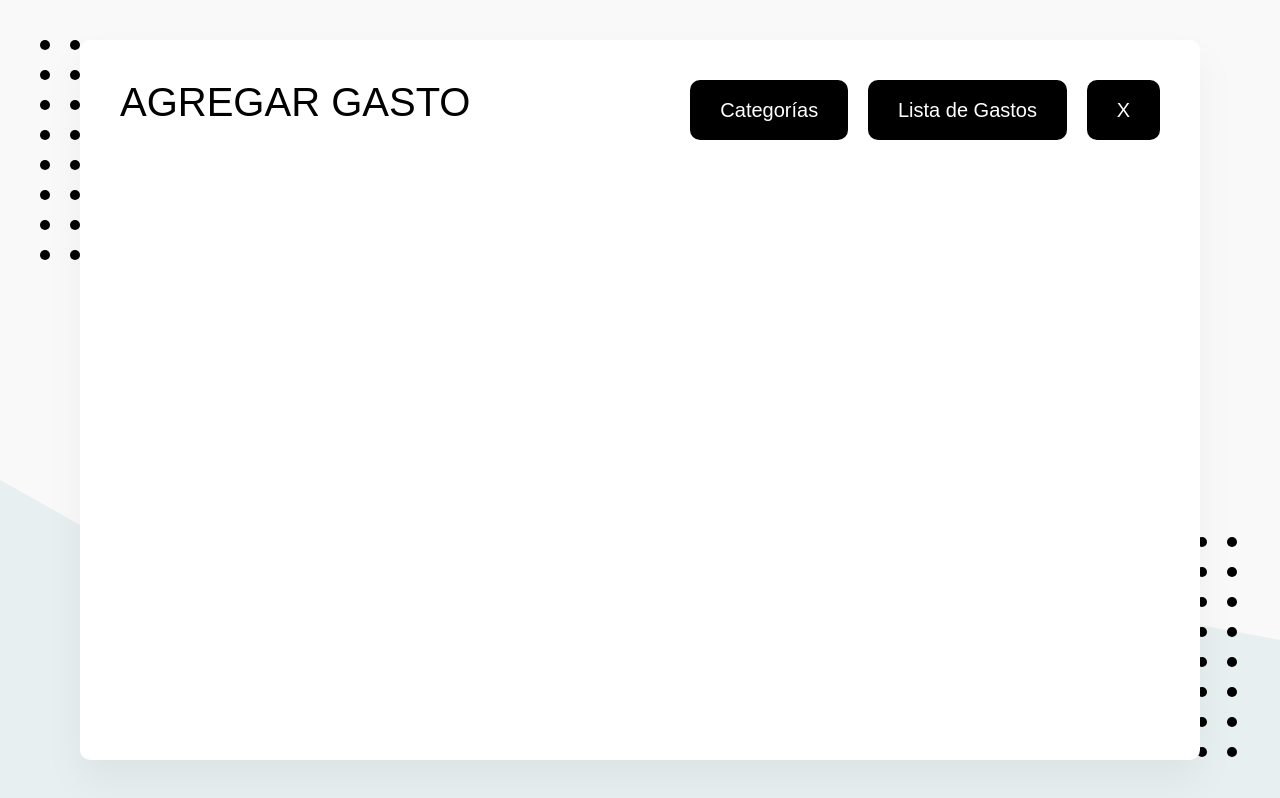
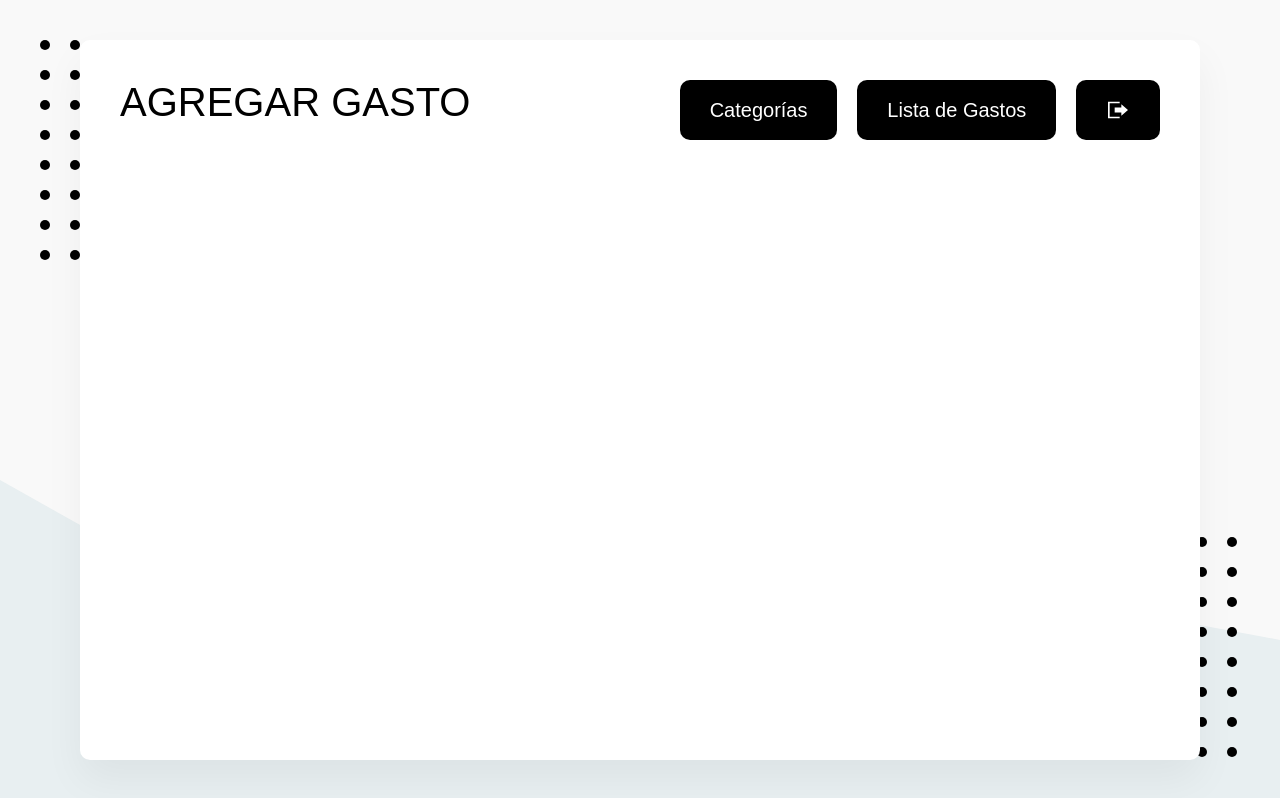
Before and after one commit to firebase-spain/app_rinde_gastos, a React (Create React App) app: page / in a window 1280 px wide. Built offline with nearby package versions, Linux system fonts and the light colour scheme; no server answers; sample sign-in values are in the browser's storage; what webfontloader would draw is missing.

Commit message:
C85 Rutas Privadas

```diff
--- a/src/App.js
+++ b/src/App.js
@@ -2,7 +2,7 @@ import React from "react";
 import {Helmet} from 'react-helmet';
 import Boton from './elementos/Boton';
 import {Header, Titulo, ContenedorHeader, ContenedorBotones} from './elementos/Header';
-
+import BotonCerrarSesion from './elementos/BotonCerrarSesion';
 
 const App = () => {
   return (
@@ -17,7 +17,7 @@ const App = () => {
 				<ContenedorBotones>
 					<Boton to="/categorias">Categorías</Boton>
 					<Boton to="/lista">Lista de Gastos</Boton>
-          <Boton to="">X</Boton>
+					<BotonCerrarSesion />
 				</ContenedorBotones>
 			</ContenedorHeader>
 		</Header>
--- /dev/null
+++ b/src/componentes/RutaPrivada.js
@@ -0,0 +1,15 @@
+import React from 'react';
+import {useAuth} from './../contextos/AuthContext';
+import {Navigate} from 'react-router-dom';
+
+const RutaProtegida = ({children}) => {
+	const {usuario} = useAuth();
+
+	if(usuario){
+		return children;
+	} else {
+		return <Navigate replace to="/iniciar-sesion" />;
+	}
+}
+
+export default RutaProtegida;
--- /dev/null
+++ b/src/elementos/BotonCerrarSesion.js
@@ -0,0 +1,27 @@
+import React from 'react';
+import {ReactComponent as IconoCerrarSesion} from './../imagenes/log-out.svg';
+import Boton from './Boton';
+import {auth} from '../firebase/firebaseConfig';
+import {signOut} from 'firebase/auth';
+import { useNavigate } from 'react-router-dom';
+
+const BotonCerrarSesion = () => {
+	const navigate = useNavigate();
+
+	const cerrarSesion = async() => {
+		try {
+			await signOut(auth);
+			navigate('/iniciar-sesion');
+		} catch(error){
+			console.log(error);
+		}
+	}
+
+	return (
+		<Boton iconoGrande as="button" onClick={cerrarSesion}>
+			<IconoCerrarSesion />
+		</Boton>
+	);
+}
+
+export default BotonCerrarSesion;
--- a/src/index.js
+++ b/src/index.js
@@ -14,6 +14,7 @@ import RegistroUsuarios from './componentes/RegistroUsuarios';
 import {Helmet} from "react-helmet";
 import favicon from './imagenes/logo.png';
 import Fondo from './elementos/Fondo';
+import RutaPrivada from './componentes/RutaPrivada';
 
 WebFont.load({
   google: {
@@ -35,18 +36,26 @@ const Index = () => {
             <Route path="/iniciar-sesion" element={<InicioSesion/>}/>
             <Route path="/crear-cuenta" element={<RegistroUsuarios/>}/>
             <Route path="/categorias" element={
+              <RutaPrivada>
 									<GastosPorCategoria />
+              </RutaPrivada>
 						}/>
               <Route path="/lista" element={
+                <RutaPrivada>
 									<ListaDeGastos />
+                </RutaPrivada>
 						} />
 
 						<Route path="/editar/:id" element={
+              <RutaPrivada>
 									<EditarGasto />
+              </RutaPrivada>
 						} />
 
             <Route path="/" element={
+                <RutaPrivada>
 									<App />
+                </RutaPrivada>
 						}/>
       </Routes>
 
```
